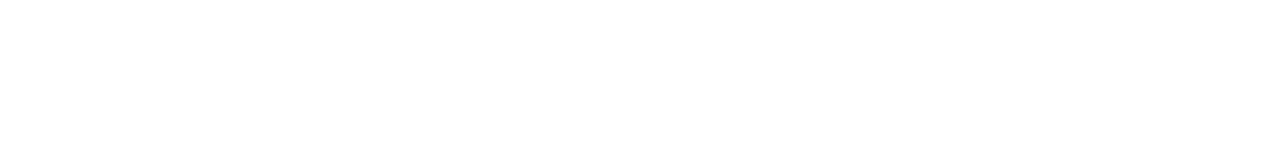
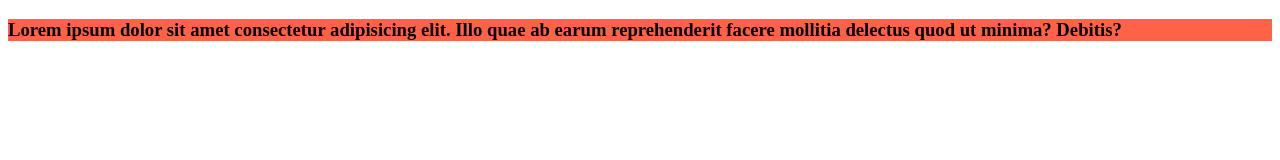
Before and after one commit to tanvirislam20/my-simple-website, a plain HTML site: page index.html in a window 1280 px wide. Drawn offline with Linux system fonts and the light colour scheme.

Commit message:
added the first blog

```diff
--- /dev/null
+++ b/blog.css
@@ -0,0 +1,3 @@
+div{
+    background-color: tomato;
+}
--- a/index.html
+++ b/index.html
@@ -4,8 +4,9 @@
     <meta charset="UTF-8">
     <meta name="viewport" content="width=device-width, initial-scale=1.0">
     <title>My Simple Website</title>
+    <link rel="stylesheet" href="blog.css">
 </head>
 <body>
-
+    <div><h3>Lorem ipsum dolor sit amet consectetur adipisicing elit. Illo quae ab earum reprehenderit facere mollitia delectus quod ut minima? Debitis?</h3></div>
 </body>
 </html>
```
